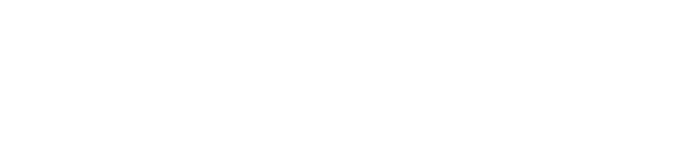
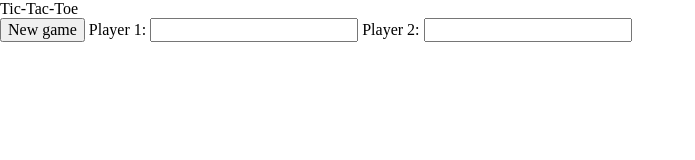
Before and after one commit to Jashbaua/tic-tac-toe, a plain HTML site: page index.html in a window 1280 px wide. Shown: the whole page, without its empty margins (0-695 px from the left). Drawn offline with Linux system fonts and the light colour scheme.

Commit message:
Create html layout

```diff
--- a/index.html
+++ b/index.html
@@ -7,6 +7,22 @@
     <link rel="stylesheet" href="style.css">
 </head>
 <body>
+    <header>Tic-Tac-Toe</header>
+    <main>
+        <div class="controls">
+            <button>New game</button>
+            <label for="player1">Player 1:</label>
+            <input type="text" name="player1" id="player1">
+            <label for="player2">Player 2:</label>
+            <input type="text" name="player2" id="player2">
+        </div>
+        <div class="game">
+            <div class="score"></div>
+            <div class="board">
+                <div class="cell"></div>
+            </div>
+        </div>
+    </main>
     <script src="script.js"></script>
 </body>
 </html>
--- a/style.css
+++ b/style.css
@@ -0,0 +1,18 @@
+*, *::before, *::after {
+    box-sizing: border-box;
+}
+
+*{
+margin: 0;
+}
+
+ol[role="list"], ul[role="list"] {
+list-style: none;
+padding-inline: 0;
+}
+
+p, h1, h2, h3, h4, h5, h6, input, button, textarea, select {
+font: inherit;
+overflow-wrap: break-word;
+/* hyphens: auto; */
+}
```
